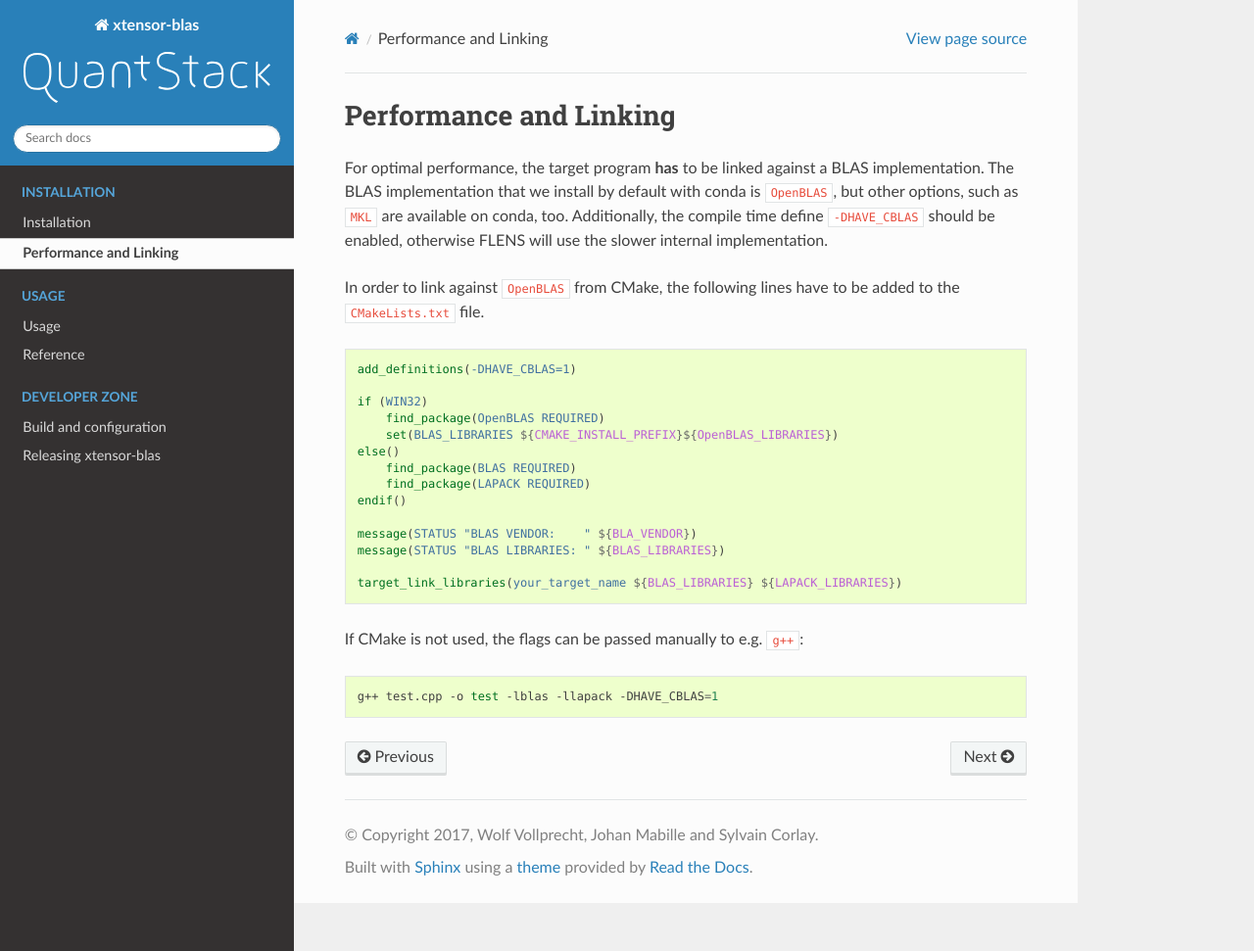
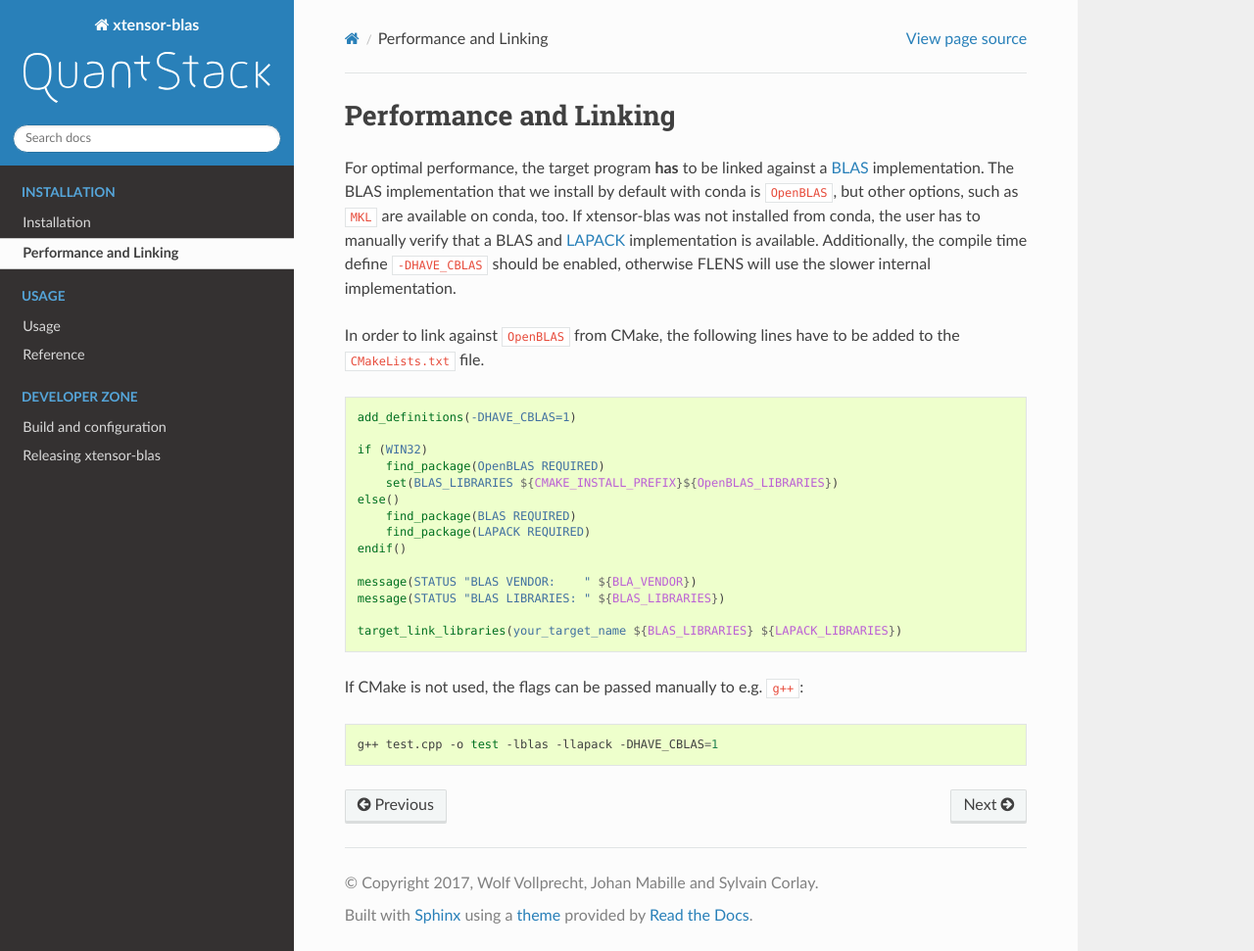
Before and after one commit to xtensor-stack/xtensor-blas, a Sphinx documentation site: the page built from docs/source/performance.rst, in a window 1280 px wide and 971 px high. Shown: the whole window at 98% size. Built offline with Sphinx 7.4.7 and the Read the Docs theme 2.0.0, drawn with Linux system fonts in a browser that asks for light colours.

Commit message:
add BLAS and LAPACK links

```diff
--- a/docs/source/performance.rst
+++ b/docs/source/performance.rst
@@ -9,10 +9,13 @@
 Performance and Linking
 =======================
 
-For optimal performance, the target program **has** to  be linked against
-a BLAS implementation. The BLAS implementation that we install by default
+For optimal performance, the target program **has** to be linked against
+a `BLAS <https://en.wikipedia.org/wiki/Basic_Linear_Algebra_Subprograms>`_
+implementation. The BLAS implementation that we install by default
 with conda is ``OpenBLAS``, but other options, such as ``MKL`` are available
-on conda, too.
+on conda, too. If xtensor-blas was not installed from conda, the user has
+to manually verify that a BLAS and `LAPACK <https://en.wikipedia.org/wiki/LAPACK>`_
+implementation is available.
 Additionally, the compile time define ``-DHAVE_CBLAS`` should be enabled,
 otherwise FLENS will use the slower internal implementation.
 
```
